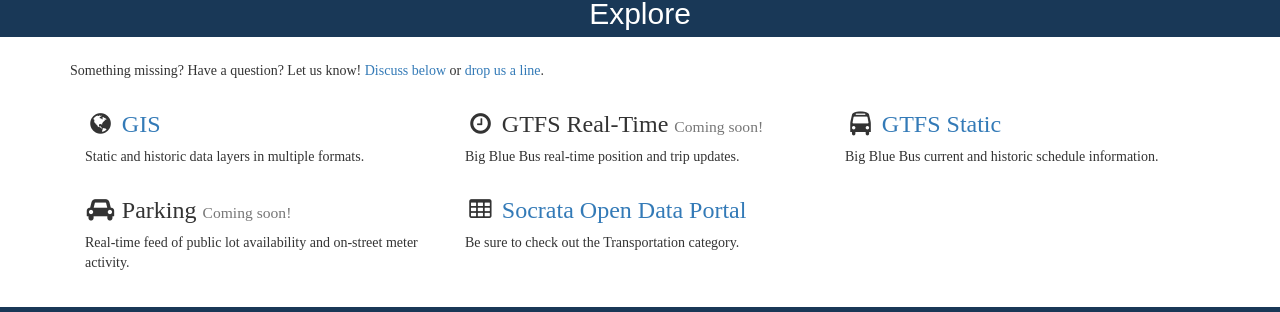
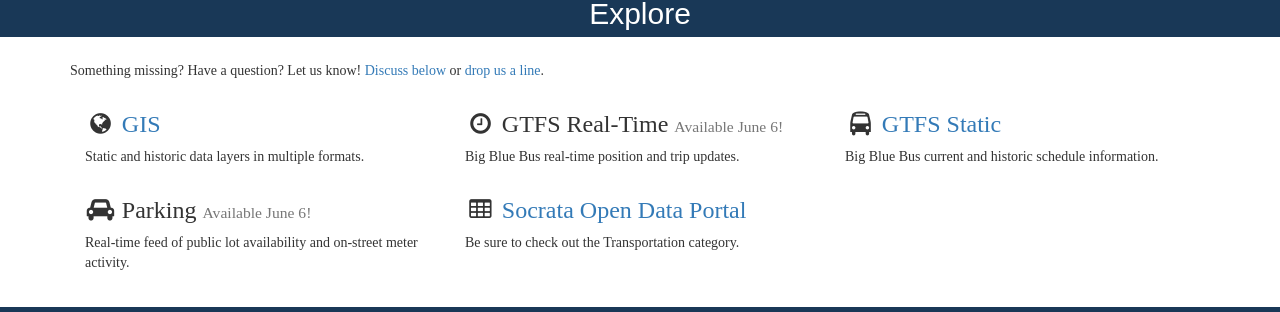
Before and after one commit to CityofSantaMonica/hackthebeach, a Jekyll site: the page built from index.html, in a window 1280 px wide. Shown: the part 1406-1718 px from the top of the page. Built offline with Jekyll 4.4.1, drawn with Linux system fonts in a browser that asks for light colours; nearby versions of some CDN libraries; comment, search, counter and statistics services are not loaded.

Commit message:
update dataset availability

```diff
--- a/_data/sources.yaml
+++ b/_data/sources.yaml
@@ -3,7 +3,7 @@
   description: Static and historic data layers in multiple formats.
   icon: fa-globe
 
-- name: "GTFS Real-Time <small>Coming soon!</small>"
+- name: "GTFS Real-Time <small>Available June 6!</small>"
   url: #
   description: Big Blue Bus real-time position and trip updates.
   icon: fa-clock-o
@@ -13,7 +13,7 @@
   description: Big Blue Bus current and historic schedule information.
   icon: fa-bus
 
-- name: "Parking <small>Coming soon!</small>"
+- name: "Parking <small>Available June 6!</small>"
   url: #
   description: Real-time feed of public lot availability and on-street meter activity.
   icon: fa-car
```
